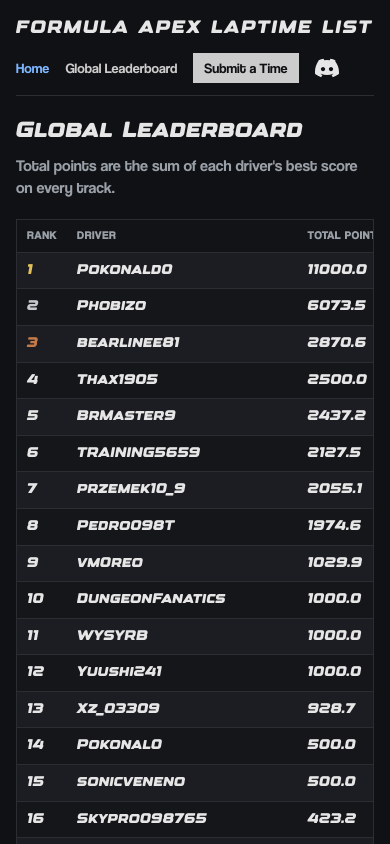
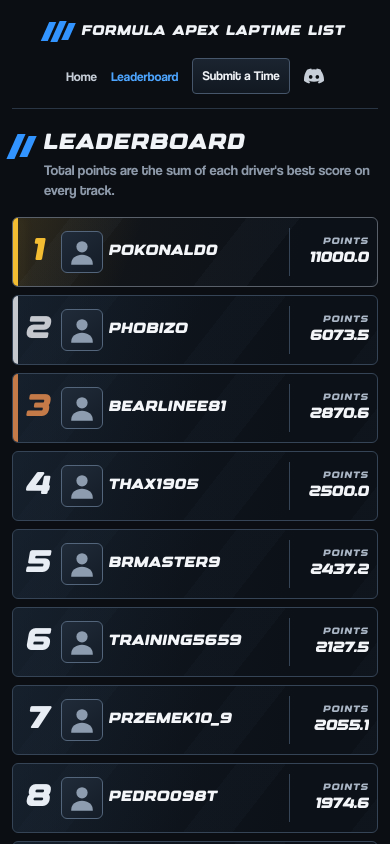
Before and after one commit to Lartum01/apexlist, a React (Vite) app: page /global in a window 390 px wide. Shown: the top 844 px of the page. Built offline with nearby package versions, Linux system fonts and the light colour scheme.

Commit message:
Add files via upload

```diff
--- a/src/components/Layout.tsx
+++ b/src/components/Layout.tsx
@@ -6,13 +6,18 @@ export function Layout({ children }: { children: ReactNode }) {
     <div className="layout">
       <header className="site-header">
         <NavLink to="/" className="brand">
-          Formula Apex Laptime List
+          <span className="brand-mark" aria-hidden="true">
+            <i />
+            <i />
+            <i />
+          </span>
+          <span>Formula Apex Laptime List</span>
         </NavLink>
         <nav className="primary-nav">
           <NavLink to="/" end>
             Home
           </NavLink>
-          <NavLink to="/global">Global Leaderboard</NavLink>
+          <NavLink to="/global">Leaderboard</NavLink>
           <NavLink className="submit-nav-link" to="/submit">
             Submit a Time
           </NavLink>
--- a/src/index.css
+++ b/src/index.css
@@ -15,16 +15,16 @@
 }
 
 :root {
-  --bg: #101114;
-  --bg-raised: #17181c;
-  --bg-row: #1c1d22;
-  --bg-row-alt: #15161a;
-  --border: #2b2d33;
-  --text: #e6e6e6;
-  --muted: #9aa0a8;
-  --accent: #CCCCCC;
-  --link: #7eb6ff;
-  --gold: #e2c15a;
+  --bg: #0b0e13;
+  --bg-raised: #11161e;
+  --bg-row: #10151d;
+  --bg-row-alt: #0d1219;
+  --border: #293544;
+  --text: #f0f3f7;
+  --muted: #8e9aaa;
+  --accent: #3294ff;
+  --link: #4da5ff;
+  --gold: #f3bd32;
   --silver: #c5c8ce;
   --bronze: #c47a48;
   --danger: #d36b6b;
@@ -61,62 +61,105 @@ a:hover {
 }
 
 .layout {
-  max-width: 1100px;
+  max-width: 1536px;
   margin: 0 auto;
-  padding: 16px;
+  padding: 12px 22px 20px;
 }
 
 .site-header {
   display: flex;
   flex-wrap: wrap;
-  align-items: baseline;
+  align-items: center;
   justify-content: space-between;
-  gap: 12px;
+  gap: 16px 24px;
   border-bottom: 1px solid var(--border);
-  padding-bottom: 12px;
-  margin-bottom: 20px;
+  padding: 13px 8px 14px;
+  margin-bottom: 30px;
 }
 
 .brand {
+  display: inline-flex;
+  align-items: center;
+  gap: 14px;
   color: var(--text);
   letter-spacing: 0.08em;
   text-transform: uppercase;
-  font-size: 18px;
+  font-size: clamp(15px, 1.65vw, 24px);
+  font-style: normal;
+  font-weight: 400;
+  white-space: nowrap;
 }
 
 .brand:hover {
   text-decoration: none;
-  color: var(--accent);
+  color: #fff;
+}
+
+.brand-mark,
+.heading-mark {
+  display: inline-flex;
+  flex: 0 0 auto;
+  align-items: center;
+  gap: 5px;
+  transform: skew(-24deg);
+}
+
+.brand-mark i,
+.heading-mark i {
+  display: block;
+  width: 9px;
+  height: 25px;
+  background: var(--accent);
+}
+
+.brand-mark i:nth-child(2) {
+  height: 21px;
+}
+
+.brand-mark i:nth-child(3) {
+  height: 17px;
 }
 
 .primary-nav {
   display: flex;
   align-items: center;
-  gap: 16px;
-  font-size: 14px;
+  gap: clamp(10px, 2vw, 30px);
+  font-size: 15px;
   font-family: var(--font-secondary);
 }
 
+.primary-nav a {
+  display: inline-flex;
+  min-height: 44px;
+  align-items: center;
+  color: #c7ced8;
+  font-weight: 400;
+  white-space: nowrap;
+}
+
 .primary-nav a.active {
-  color: var(--accent);
+  color: var(--link);
 }
 
 .primary-nav .submit-nav-link {
   display: inline-block;
-  border: 1px solid var(--accent);
-  background: var(--accent);
-  color: var(--bg);
-  padding: 4px 10px;
+  border: 1px solid #46566b;
+  border-radius: 4px;
+  background: linear-gradient(180deg, #1b2430, #111821);
+  color: var(--text);
+  padding: 10px 15px;
   text-decoration: none;
 }
 
 .primary-nav .submit-nav-link.active {
-  color: var(--bg);
+  color: var(--text);
+  border-color: var(--link);
 }
 
 .primary-nav .submit-nav-link:hover {
   text-decoration: none;
-  filter: brightness(1.08);
+  border-color: var(--link);
+  background: #192432;
 }
 
 .discord-link {
@@ -172,6 +215,201 @@ a:hover {
   margin: 0 0 8px;
   font-size: 28px;
   font-weight: 400;
+}
+
+.global-page {
+  position: relative;
+}
+
+.global-heading {
+  display: flex;
+  align-items: center;
+  gap: 20px;
+  margin: 0 0 20px;
+}
+
+.global-heading h1 {
+  margin: 0 0 5px;
+  font-size: clamp(2rem, 4vw, 3.3rem);
+  font-style: normal;
+  font-weight: 400;
+  letter-spacing: 0.035em;
+  line-height: 1.1;
+  text-transform: uppercase;
+}
+
+.global-heading .lede {
+  margin: 0;
+}
+
+.heading-mark {
+  gap: 7px;
+}
+
+.heading-mark i {
+  width: 12px;
+  height: 36px;
+}
+
+.heading-mark i:nth-child(2) {
+  height: 31px;
+}
+
+.global-leaderboard {
+  display: grid;
+  gap: 12px;
+  margin: 0;
+  padding: 0;
+  list-style: none;
+  counter-reset: none;
+}
+
+.leaderboard-row {
+  position: relative;
+  isolation: isolate;
+  display: grid;
+  grid-template-columns: 104px 82px minmax(0, 1fr) minmax(180px, 22%);
+  align-items: center;
+  gap: 18px;
+  min-height: 112px;
+  overflow: hidden;
+  padding: 12px 18px;
+  border: 1px solid #354456;
+  border-radius: 8px;
+  background:
+    linear-gradient(115deg, rgba(27, 41, 57, 0.48), transparent 49%),
+    repeating-linear-gradient(128deg, transparent 0 44px, rgba(76, 103, 133, 0.045) 44px 83px, transparent 83px 132px),
+    linear-gradient(100deg, #111821, #0c1118 76%);
+}
+
+.leaderboard-row::before {
+  position: absolute;
+  z-index: -1;
+  inset: 0 auto 0 0;
+  width: 5px;
+  background: transparent;
+  content: "";
+}
+
+.leaderboard-row.rank-1 {
+  border-color: #59606a;
+  background:
+    linear-gradient(110deg, rgba(243, 189, 50, 0.12), transparent 34%),
+    repeating-linear-gradient(128deg, transparent 0 45px, rgba(88, 106, 129, 0.055) 45px 87px, transparent 87px 139px),
+    linear-gradient(100deg, #15171a, #0c1118 78%);
+}
+
+.leaderboard-row.rank-1::before {
+  background: var(--gold);
+  box-shadow: 2px 0 14px rgba(243, 189, 50, 0.12);
+}
+
+.leaderboard-row.rank-2::before {
+  background: var(--silver);
+}
+
+.leaderboard-row.rank-3::before {
+  background: var(--bronze);
+}
+
+.leaderboard-rank {
+  display: flex;
+  align-items: flex-start;
+  justify-content: center;
+  gap: 3px;
+  color: #e8edf4;
+  font-style: normal;
+  font-weight: 400;
+  line-height: 1;
+}
+
+.rank-number {
+  font-size: clamp(2.8rem, 5vw, 4.2rem);
+  letter-spacing: -0.07em;
+}
+
+.rank-1 .leaderboard-rank {
+  color: var(--gold);
+}
+
+.rank-2 .leaderboard-rank {
+  color: var(--silver);
+}
+
+.rank-3 .leaderboard-rank {
+  color: var(--bronze);
+}
+
+.driver-avatar {
+  display: grid;
+  width: 82px;
+  aspect-ratio: 1;
+  place-items: center;
+  overflow: hidden;
+  border: 2px solid #53657b;
+  border-radius: 8px;
+  background: linear-gradient(145deg, #202b39, #141c27);
+}
+
+.driver-avatar svg {
+  width: 75%;
+  fill: #8d9caf;
+}
+
+.leaderboard-driver {
+  display: flex;
+  min-width: 0;
+  flex-direction: column;
+  gap: 4px;
+}
+
+.driver-name {
+  overflow: hidden;
+  color: #f4f6f9;
+  font-size: clamp(1.45rem, 2.8vw, 2.6rem);
+  font-style: normal;
+  font-weight: 400;
+  letter-spacing: 0.015em;
+  line-height: 1.05;
+  text-overflow: ellipsis;
+  text-transform: uppercase;
+  white-space: nowrap;
+}
+
+.leaderboard-points {
+  display: flex;
+  min-width: 0;
+  min-height: 76px;
+  flex-direction: column;
+  align-items: flex-end;
+  justify-content: center;
+  gap: 1px;
+  padding-left: 16px;
+  border-left: 1px solid #354456;
+  text-align: right;
+}
+
+.points-label {
+  color: #a9b5c4;
+  font-size: clamp(0.75rem, 1.25vw, 1rem);
+  font-style: normal;
+  font-weight: 400;
+  letter-spacing: 0.14em;
+  text-transform: uppercase;
+}
+
+.points-value {
+  max-width: 100%;
+  overflow: hidden;
+  color: #f3f5f8;
+  font-size: clamp(1.5rem, 3.2vw, 2.7rem);
+  font-style: normal;
+  font-variant-numeric: tabular-nums;
+  font-weight: 400;
+  letter-spacing: -0.035em;
+  line-height: 1.1;
+  text-overflow: ellipsis;
+  white-space: nowrap;
 }
 
 .track-page {
@@ -617,6 +855,36 @@ tbody tr:nth-child(even) {
 }
 
 @media (max-width: 768px) {
+  .layout {
+    padding: 10px 16px 18px;
+  }
+
+  .site-header {
+    justify-content: center;
+  }
+
+  .primary-nav {
+    justify-content: center;
+    flex-wrap: wrap;
+  }
+
+  .leaderboard-row {
+    grid-template-columns: 56px 64px minmax(0, 1fr) minmax(128px, 22%);
+    gap: 10px;
+    min-height: 96px;
+    padding: 10px 14px;
+  }
+
+  .driver-avatar {
+    width: 64px;
+    border-radius: 8px;
+  }
+
+  .leaderboard-points {
+    min-height: 64px;
+    padding-left: 12px;
+  }
+
   .track-grid {
     grid-template-columns: repeat(auto-fill, minmax(250px, 1fr));
   }
@@ -643,6 +911,120 @@ tbody tr:nth-child(even) {
 }
 
 @media (max-width: 480px) {
+  .layout {
+    padding: 8px 12px 16px;
+  }
+
+  .site-header {
+    margin-bottom: 22px;
+    padding-inline: 0;
+  }
+
+  .brand {
+    gap: 10px;
+    font-size: 14px;
+    letter-spacing: 0.04em;
+  }
+
+  .brand-mark {
+    gap: 3px;
+  }
+
+  .brand-mark i {
+    width: 7px;
+    height: 19px;
+  }
+
+  .primary-nav {
+    gap: 5px 14px;
+    font-size: 13px;
+  }
+
+  .primary-nav a {
+    min-height: 36px;
+  }
+
+  .primary-nav .submit-nav-link {
+    padding: 7px 9px;
+  }
+
+  .discord-link svg {
+    width: 20px;
+    height: 20px;
+  }
+
+  .global-heading {
+    align-items: flex-start;
+    gap: 12px;
+    margin-bottom: 16px;
+  }
+
+  .global-heading h1 {
+    font-size: clamp(1.55rem, 7vw, 2rem);
+  }
+
+  .heading-mark {
+    gap: 4px;
+    margin-top: 3px;
+  }
+
+  .heading-mark i {
+    width: 8px;
+    height: 25px;
+  }
+
+  .heading-mark i:nth-child(2) {
+    height: 21px;
+  }
+
+  .global-heading .lede {
+    font-size: 0.9rem;
+  }
+
+  .global-leaderboard {
+    gap: 8px;
+  }
+
+  .leaderboard-row {
+    grid-template-columns: 34px 42px minmax(0, 1fr) 80px;
+    gap: 6px;
+    min-height: 70px;
+    padding: 6px 8px;
+    border-radius: 6px;
+  }
+
+  .rank-number {
+    font-size: clamp(1.8rem, 8vw, 2.3rem);
+  }
+
+  .driver-avatar {
+    width: 42px;
+    border-width: 1px;
+    border-radius: 6px;
+  }
+
+  .leaderboard-driver {
+    gap: 2px;
+  }
+
+  .driver-name {
+    font-size: clamp(0.8rem, 3.8vw, 1rem);
+  }
+
+  .leaderboard-points {
+    min-height: 48px;
+    padding-left: 7px;
+  }
+
+  .points-label {
+    font-size: 0.58rem;
+    letter-spacing: 0.1em;
+  }
+
+  .points-value {
+    font-size: clamp(0.82rem, 3.8vw, 1rem);
+  }
+
   .track-grid {
     grid-template-columns: 1fr;
   }
--- a/src/pages/GlobalPage.tsx
+++ b/src/pages/GlobalPage.tsx
@@ -7,36 +7,50 @@ export function GlobalPage() {
   const rows = useMemo(() => getGlobalLeaderboard(laps), []);
 
   return (
-    <div className="page">
-      <h1>Global Leaderboard</h1>
-      <p className="lede">
-        Total points are the sum of each driver's best score on every track.
-      </p>
+    <div className="page global-page">
+      <header className="global-heading">
+        <span className="heading-mark" aria-hidden="true">
+          <i />
+          <i />
+        </span>
+        <div>
+          <h1>Leaderboard</h1>
+          <p className="lede">
+            Total points are the sum of each driver's best score on every track.
+          </p>
+        </div>
+      </header>
 
       {rows.length === 0 ? (
         <div className="empty">No valid laps have been submitted yet.</div>
       ) : (
         <>
-          <div className="table-wrap">
-            <table>
-              <thead>
-                <tr>
-                  <th>Rank</th>
-                  <th>Driver</th>
-                  <th>Total Points</th>
-                </tr>
-              </thead>
-              <tbody>
-                {rows.map((row) => (
-                  <tr key={row.driver}>
-                    <td className={`rank rank-${row.rank}`}>{row.rank}</td>
-                    <td>{row.driver}</td>
-                    <td className="points">{row.pointsLabel}</td>
-                  </tr>
-                ))}
-              </tbody>
-            </table>
-          </div>
+          <ol className="global-leaderboard" aria-label="Leaderboard rankings">
+            {rows.map((row) => (
+              <li
+                className={`leaderboard-row rank-${row.rank}`}
+                key={row.driver}
+                value={row.rank}
+              >
+                <div className="leaderboard-rank" aria-label={`Rank ${row.rank}`}>
+                  <span className="rank-number">{row.rank}</span>
+                </div>
+                <div className="driver-avatar" aria-hidden="true">
+                  <svg viewBox="0 0 64 64" focusable="false">
+                    <circle cx="32" cy="21" r="12" />
+                    <path d="M9 57c0-11.6 10.3-19 23-19s23 7.4 23 19v2H9z" />
+                  </svg>
+                </div>
+                <div className="leaderboard-driver">
+                  <span className="driver-name" title={row.driver}>{row.driver}</span>
+                </div>
+                <div className="leaderboard-points">
+                  <span className="points-label">Points</span>
+                  <span className="points-value">{row.pointsLabel}</span>
+                </div>
+              </li>
+            ))}
+          </ol>
 
           {rows.map((row) => (
             <section className="global-detail" key={`${row.driver}-detail`}>
--- a/src/pages/HomePage.tsx
+++ b/src/pages/HomePage.tsx
@@ -3,10 +3,10 @@ import { TrackNav } from "../components/TrackNav";
 export function HomePage() {
   return (
     <div className="page">
-      <h1>Leaderboard</h1>
+      <h1>Home</h1>
       <p className="lede">
         Pick a track to see each car&apos;s ranked laps and independent World Record, or open the
-        global leaderboard for combined points across every track and car.
+        leaderboard for combined points across every track and car.
       </p>
       <TrackNav />
     </div>
```
Also changed, not shown: 1 other file (tests, documents, lock files or other folders).
